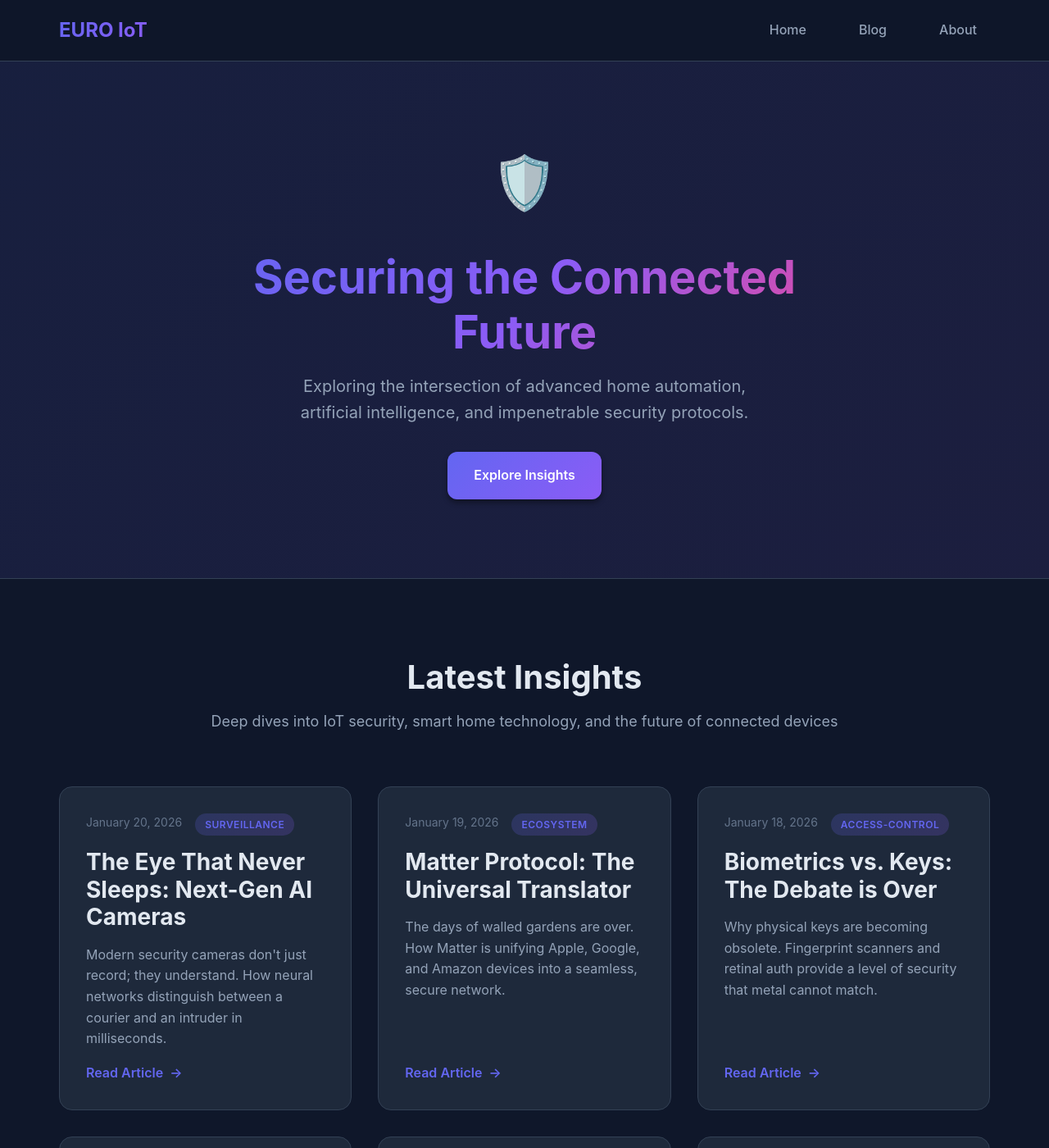
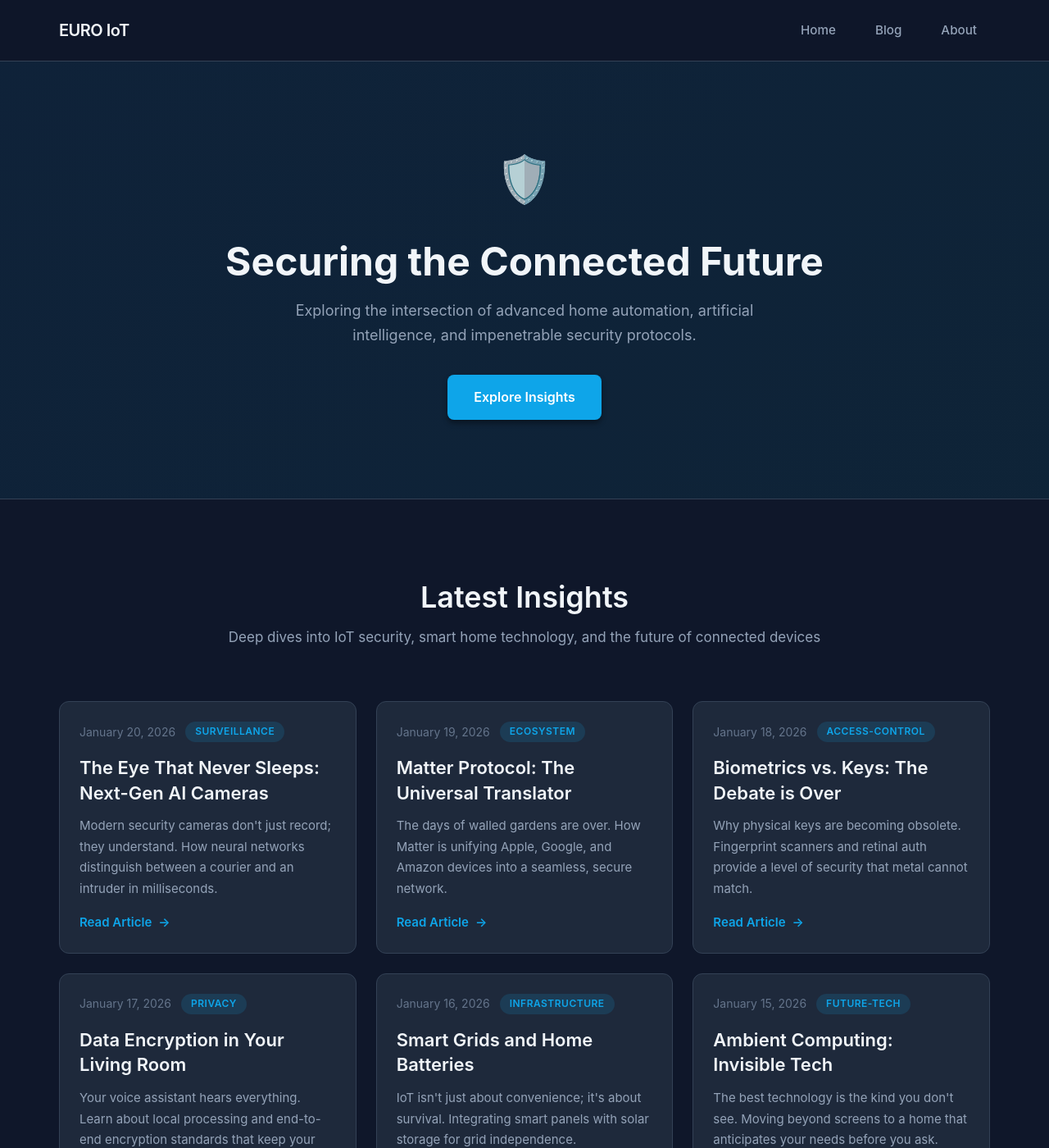
Before and after one commit to Zayeen/euro.github.io, a Jekyll site: the page built from index.html, in a window 1280 px wide and 1400 px high. Shown: the whole window at 82% size. Built offline with Jekyll 4.4.1, drawn with Linux system fonts in a browser that asks for light colours; the list of posts is cut into pages by our own code.

Commit message:
Improve design: blue/cyan color scheme, cleaner logo, better alignment

```diff
--- a/assets/css/main.css
+++ b/assets/css/main.css
@@ -2,15 +2,15 @@
    CSS Variables
    =================================== */
 :root {
-    /* Colors */
-    --primary: #6366f1;
-    --primary-dark: #4f46e5;
-    --secondary: #8b5cf6;
-    --accent: #ec4899;
+    /* Colors - Professional Blue/Cyan Theme */
+    --primary: #0ea5e9;
+    --primary-dark: #0284c7;
+    --secondary: #06b6d4;
+    --accent: #10b981;
     --bg-dark: #0f172a;
     --bg-card: #1e293b;
     --bg-hover: #334155;
-    --text-primary: #e2e8f0;
+    --text-primary: #f1f5f9;
     --text-secondary: #94a3b8;
     --text-muted: #64748b;
     --border: #334155;
@@ -23,8 +23,8 @@
     --spacing-xl: 6rem;
 
     /* Typography */
-    --font-body: 'Inter', -apple-system, BlinkMacSystemFont, 'Segoe UI', sans-serif;
-    --font-heading: 'Space Grotesk', 'Inter', sans-serif;
+    --font-body: -apple-system, BlinkMacSystemFont, 'Segoe UI', 'Roboto', 'Oxygen', 'Ubuntu', sans-serif;
+    --font-heading: -apple-system, BlinkMacSystemFont, 'Segoe UI', 'Roboto', sans-serif;
 
     /* Effects */
     --shadow-sm: 0 1px 3px rgba(0, 0, 0, 0.3);
@@ -46,20 +46,21 @@ body {
     font-family: var(--font-body);
     background: var(--bg-dark);
     color: var(--text-primary);
-    line-height: 1.6;
+    line-height: 1.7;
     font-size: 16px;
 }
 
 h1, h2, h3, h4, h5, h6 {
     font-family: var(--font-heading);
-    font-weight: 700;
-    line-height: 1.2;
+    font-weight: 600;
+    line-height: 1.3;
     margin-bottom: var(--spacing-sm);
+    color: var(--text-primary);
 }
 
-h1 { font-size: 3rem; }
-h2 { font-size: 2.25rem; }
-h3 { font-size: 1.75rem; }
+h1 { font-size: 2.5rem; }
+h2 { font-size: 2rem; }
+h3 { font-size: 1.5rem; }
 
 a {
     color: var(--primary);
@@ -75,13 +76,13 @@ a:hover {
    Header & Navigation
    =================================== */
 .site-header {
-    background: rgba(15, 23, 42, 0.95);
+    background: rgba(15, 23, 42, 0.98);
     backdrop-filter: blur(10px);
     border-bottom: 1px solid var(--border);
     position: sticky;
     top: 0;
     z-index: 100;
-    padding: var(--spacing-sm) 0;
+    padding: 1rem 0;
 }
 
 .nav-container {
@@ -94,25 +95,30 @@ a:hover {
 }
 
 .logo {
-    font-size: 1.5rem;
-    font-weight: 700;
-    background: linear-gradient(135deg, var(--primary), var(--secondary));
-    -webkit-background-clip: text;
-    -webkit-text-fill-color: transparent;
-    background-clip: text;
+    font-size: 1.25rem;
+    font-weight: 600;
+    color: var(--text-primary);
+    letter-spacing: -0.5px;
+    font-family: var(--font-heading);
+}
+
+.logo:hover {
+    color: var(--primary);
 }
 
 .nav-links {
     display: flex;
-    gap: var(--spacing-md);
+    gap: var(--spacing-sm);
+    align-items: center;
 }
 
 .nav-links a {
     color: var(--text-secondary);
     font-weight: 500;
     padding: 0.5rem 1rem;
-    border-radius: 8px;
+    border-radius: 6px;
     transition: var(--transition);
+    font-size: 0.95rem;
 }
 
 .nav-links a:hover {
@@ -133,52 +139,55 @@ a:hover {
 .hero {
     padding: var(--spacing-xl) var(--spacing-md);
     text-align: center;
-    background: linear-gradient(135deg, rgba(99, 102, 241, 0.1), rgba(139, 92, 246, 0.1));
+    background: linear-gradient(135deg, rgba(14, 165, 233, 0.08), rgba(6, 182, 212, 0.08));
     border-bottom: 1px solid var(--border);
 }
 
 .hero-content {
-    max-width: 800px;
+    max-width: 750px;
     margin: 0 auto;
 }
 
 .hero-icon {
-    font-size: 4rem;
-    margin-bottom: var(--spacing-md);
+    font-size: 3.5rem;
+    margin-bottom: 1.5rem;
+    opacity: 0.9;
 }
 
 .hero h1 {
-    font-size: 3.5rem;
-    margin-bottom: var(--spacing-sm);
-    background: linear-gradient(135deg, var(--primary), var(--secondary), var(--accent));
-    -webkit-background-clip: text;
-    -webkit-text-fill-color: transparent;
-    background-clip: text;
+    font-size: 3rem;
+    margin-bottom: 1rem;
+    color: var(--text-primary);
+    font-weight: 700;
+    line-height: 1.2;
 }
 
 .hero p {
-    font-size: 1.25rem;
+    font-size: 1.125rem;
     color: var(--text-secondary);
     margin-bottom: var(--spacing-md);
     max-width: 600px;
     margin-left: auto;
     margin-right: auto;
+    line-height: 1.7;
 }
 
 .btn {
     display: inline-block;
-    padding: 1rem 2rem;
-    background: linear-gradient(135deg, var(--primary), var(--secondary));
+    padding: 0.875rem 2rem;
+    background: var(--primary);
     color: white;
-    border-radius: 12px;
+    border-radius: 8px;
     font-weight: 600;
     box-shadow: var(--shadow-md);
     transition: var(--transition);
     border: none;
     cursor: pointer;
+    font-size: 1rem;
 }
 
 .btn:hover {
+    background: var(--primary-dark);
     transform: translateY(-2px);
     box-shadow: var(--shadow-lg);
     color: white;
@@ -199,13 +208,16 @@ a:hover {
 }
 
 .section-header h2 {
-    font-size: 2.5rem;
-    margin-bottom: var(--spacing-sm);
+    font-size: 2.25rem;
+    margin-bottom: 0.75rem;
+    color: var(--text-primary);
+    font-weight: 600;
 }
 
 .section-header p {
     color: var(--text-secondary);
-    font-size: 1.125rem;
+    font-size: 1.0625rem;
+    line-height: 1.6;
 }
 
 /* ===================================
@@ -214,7 +226,7 @@ a:hover {
 .posts-grid {
     display: grid;
     grid-template-columns: repeat(auto-fill, minmax(320px, 1fr));
-    gap: var(--spacing-md);
+    gap: 1.5rem;
     margin-bottom: var(--spacing-lg);
 }
 
@@ -224,8 +236,8 @@ a:hover {
 .post-card {
     background: var(--bg-card);
     border: 1px solid var(--border);
-    border-radius: 16px;
-    padding: var(--spacing-md);
+    border-radius: 12px;
+    padding: 1.5rem;
     transition: var(--transition);
     display: flex;
     flex-direction: column;
@@ -240,30 +252,35 @@ a:hover {
 
 .post-meta {
     display: flex;
-    gap: var(--spacing-sm);
-    margin-bottom: var(--spacing-sm);
+    gap: 0.75rem;
+    margin-bottom: 1rem;
     flex-wrap: wrap;
+    align-items: center;
 }
 
 .post-date {
     color: var(--text-muted);
     font-size: 0.875rem;
+    line-height: 1.4;
 }
 
 .post-tag {
-    background: linear-gradient(135deg, rgba(99, 102, 241, 0.2), rgba(139, 92, 246, 0.2));
+    background: rgba(14, 165, 233, 0.15);
     color: var(--primary);
     padding: 0.25rem 0.75rem;
-    border-radius: 20px;
+    border-radius: 16px;
     font-size: 0.75rem;
     font-weight: 600;
     text-transform: uppercase;
     letter-spacing: 0.5px;
+    line-height: 1.4;
 }
 
 .post-card h3 {
-    margin-bottom: var(--spacing-sm);
+    margin-bottom: 0.75rem;
     color: var(--text-primary);
+    font-size: 1.375rem;
+    line-height: 1.4;
 }
 
 .post-card h3 a {
@@ -276,9 +293,10 @@ a:hover {
 
 .post-excerpt {
     color: var(--text-secondary);
-    margin-bottom: var(--spacing-sm);
+    margin-bottom: 1rem;
     flex-grow: 1;
-    line-height: 1.6;
+    line-height: 1.7;
+    font-size: 0.9375rem;
 }
 
 .read-more {
@@ -287,6 +305,7 @@ a:hover {
     display: inline-flex;
     align-items: center;
     gap: 0.5rem;
+    font-size: 0.9375rem;
 }
 
 .read-more:hover {
@@ -314,12 +333,14 @@ a:hover {
 }
 
 .post-header h1 {
-    font-size: 3rem;
+    font-size: 2.5rem;
     margin-bottom: var(--spacing-sm);
+    line-height: 1.3;
+    color: var(--text-primary);
 }
 
 .post-body {
-    font-size: 1.125rem;
+    font-size: 1.0625rem;
     line-height: 1.8;
     color: var(--text-secondary);
 }
@@ -328,25 +349,29 @@ a:hover {
     margin-top: var(--spacing-lg);
     margin-bottom: var(--spacing-md);
     color: var(--text-primary);
+    font-size: 1.875rem;
 }
 
 .post-body h3 {
     margin-top: var(--spacing-md);
     margin-bottom: var(--spacing-sm);
     color: var(--text-primary);
+    font-size: 1.375rem;
 }
 
 .post-body p {
     margin-bottom: var(--spacing-md);
+    line-height: 1.8;
 }
 
 .post-body ul, .post-body ol {
     margin-bottom: var(--spacing-md);
-    margin-left: var(--spacing-md);
+    margin-left: 1.5rem;
 }
 
 .post-body li {
-    margin-bottom: var(--spacing-xs);
+    margin-bottom: 0.75rem;
+    line-height: 1.7;
 }
 
 .post-body code {
@@ -382,16 +407,34 @@ a:hover {
 }
 
 .about-content h1 {
-    font-size: 3rem;
+    font-size: 2.5rem;
     margin-bottom: var(--spacing-md);
     text-align: center;
+    color: var(--text-primary);
+}
+
+.about-content h2 {
+    margin-top: 2rem;
+    margin-bottom: 1rem;
+    color: var(--text-primary);
 }
 
 .about-content p {
-    font-size: 1.125rem;
+    font-size: 1.0625rem;
     color: var(--text-secondary);
     margin-bottom: var(--spacing-md);
     line-height: 1.8;
+}
+
+.about-content ul {
+    margin-bottom: var(--spacing-md);
+    margin-left: 1.5rem;
+}
+
+.about-content li {
+    margin-bottom: 0.75rem;
+    line-height: 1.7;
+    color: var(--text-secondary);
 }
 
 /* ===================================
@@ -400,7 +443,7 @@ a:hover {
 .site-footer {
     background: var(--bg-card);
     border-top: 1px solid var(--border);
-    padding: var(--spacing-lg) var(--spacing-md);
+    padding: 2.5rem var(--spacing-md);
     margin-top: var(--spacing-xl);
 }
 
@@ -413,6 +456,7 @@ a:hover {
 .footer-content p {
     color: var(--text-muted);
     margin-bottom: var(--spacing-sm);
+    line-height: 1.6;
 }
 
 .footer-links {
@@ -441,19 +485,29 @@ a:hover {
 
     h1 { font-size: 2rem; }
     h2 { font-size: 1.75rem; }
-    h3 { font-size: 1.5rem; }
+    h3 { font-size: 1.375rem; }
 
     .hero h1 {
-        font-size: 2.5rem;
+        font-size: 2.25rem;
+    }
+
+    .hero-icon {
+        font-size: 3rem;
     }
 
     .nav-container {
         flex-direction: column;
         gap: var(--spacing-sm);
+        padding: 0 var(--spacing-sm);
     }
 
     .nav-links {
-        gap: var(--spacing-sm);
+        gap: 0.5rem;
+    }
+
+    .nav-links a {
+        padding: 0.5rem 0.75rem;
+        font-size: 0.875rem;
     }
 
     .posts-grid {
@@ -467,6 +521,10 @@ a:hover {
     .post-content,
     .about-content {
         padding: var(--spacing-md) var(--spacing-sm);
+    }
+
+    .section-header h2 {
+        font-size: 1.875rem;
     }
 }
 
```
